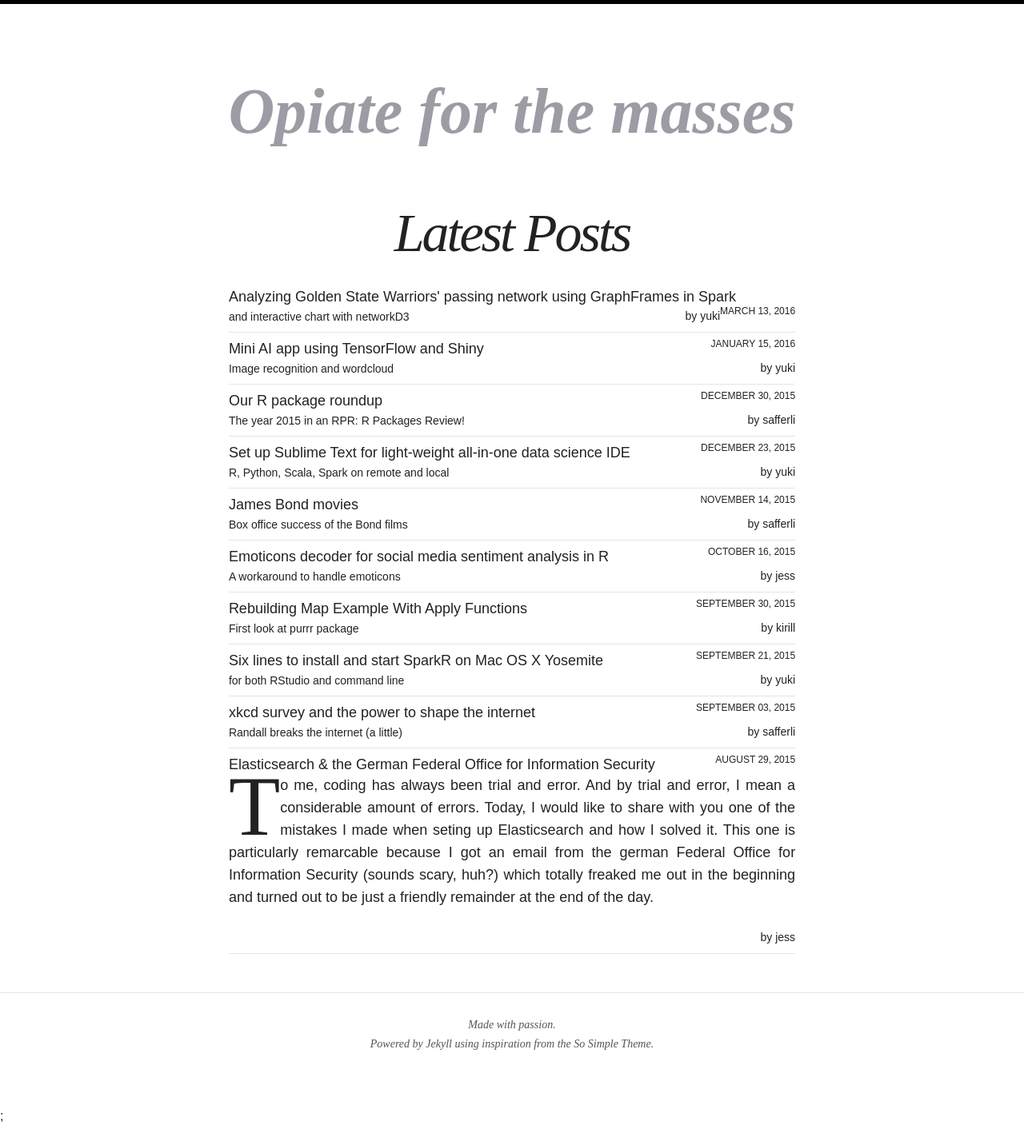
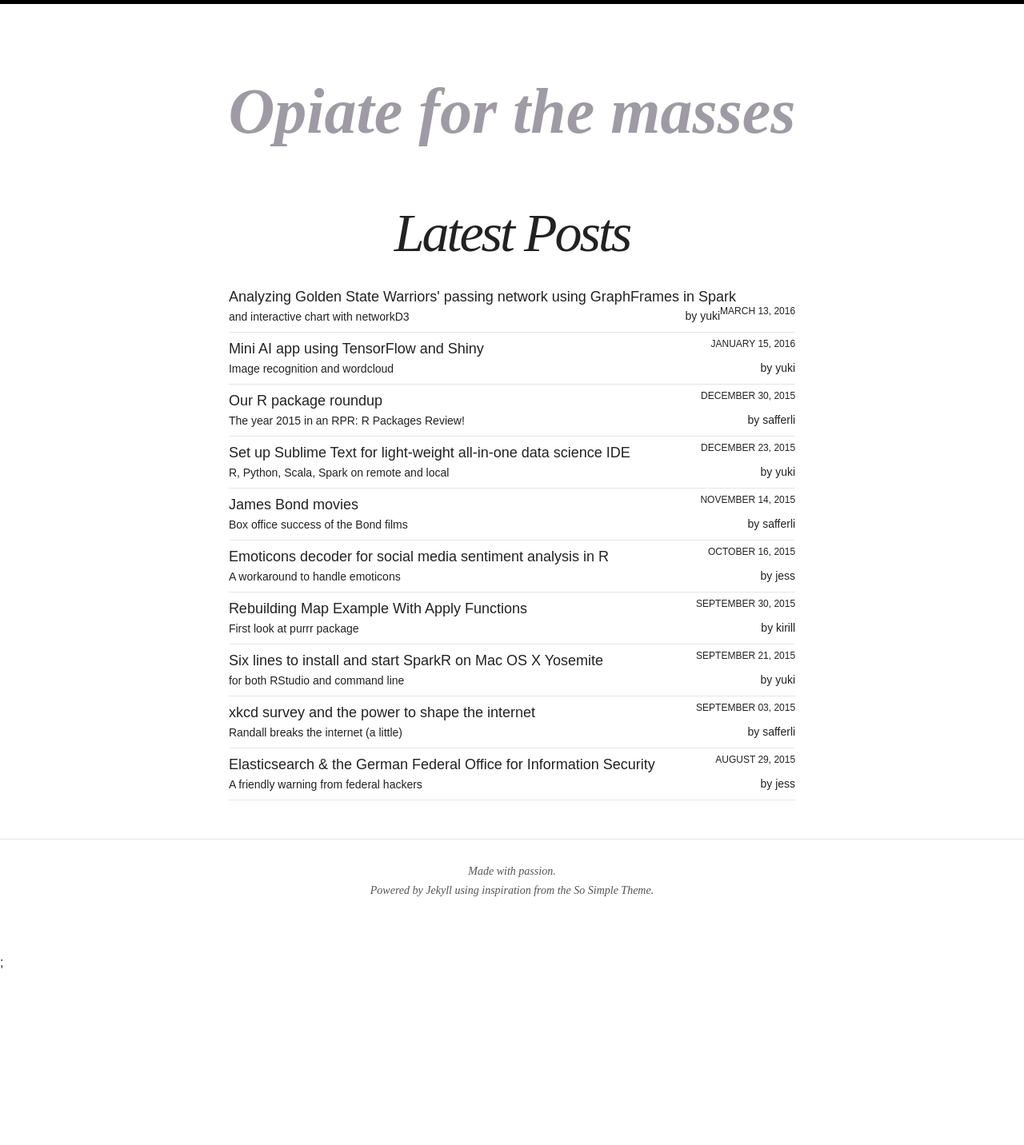
Before and after one commit to Quiri/quiri.github.io, a Jekyll site: the page built from index.html, in a window 1280 px wide. Shown: the whole page at 80% size. Built offline with Jekyll 4.4.1, drawn with Linux system fonts in a browser that asks for light colours; nearby versions of some CDN libraries; after the commit the page ends 1240 px from its top, so only the background shows below that.

Commit message:
added excerpt

```diff
--- a/_posts/2015-08-29-elasticsearch-and-the-german-federal-office-for-information-security.markdown
+++ b/_posts/2015-08-29-elasticsearch-and-the-german-federal-office-for-information-security.markdown
@@ -3,7 +3,7 @@ layout: post
 title: Elasticsearch & the German Federal Office for Information Security
 modified:
 categories: articles
-excerpt:
+excerpt: A friendly warning from federal hackers
 tags: []
 published: true
 comments: true
```
